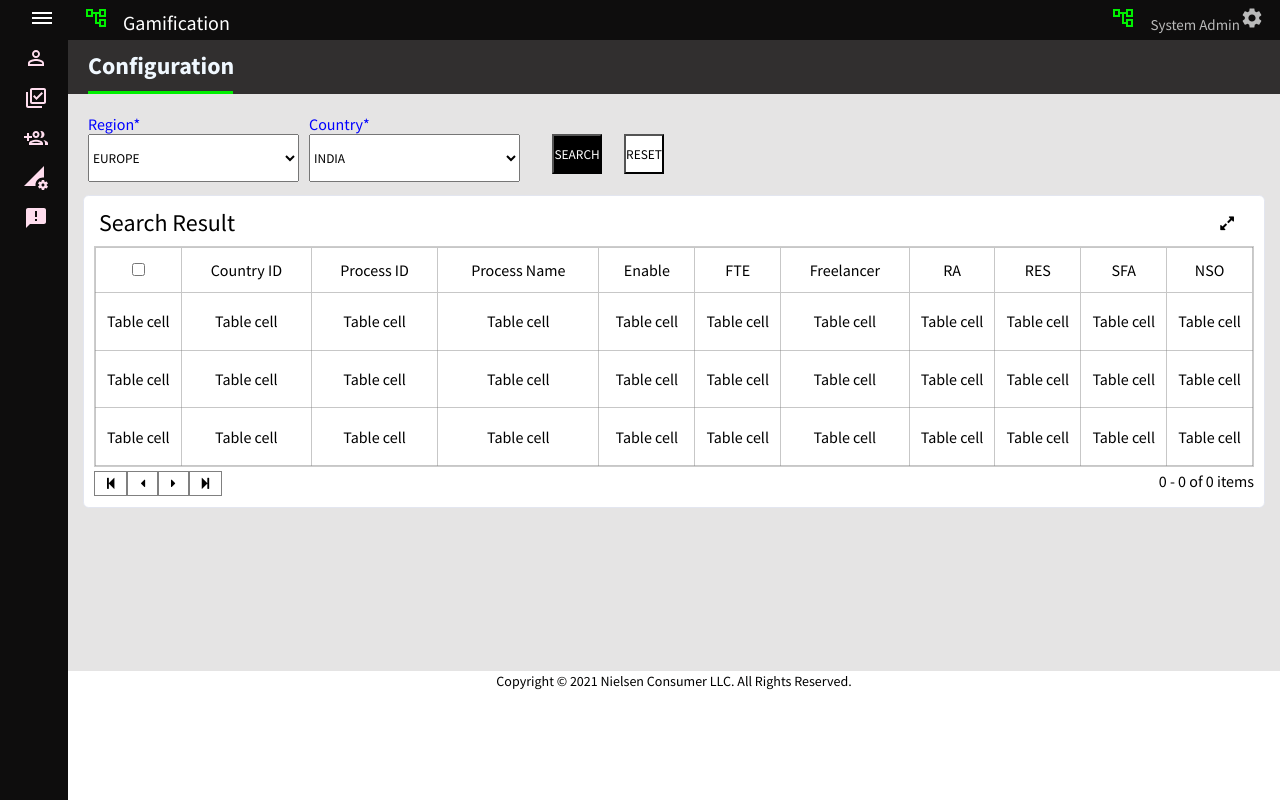
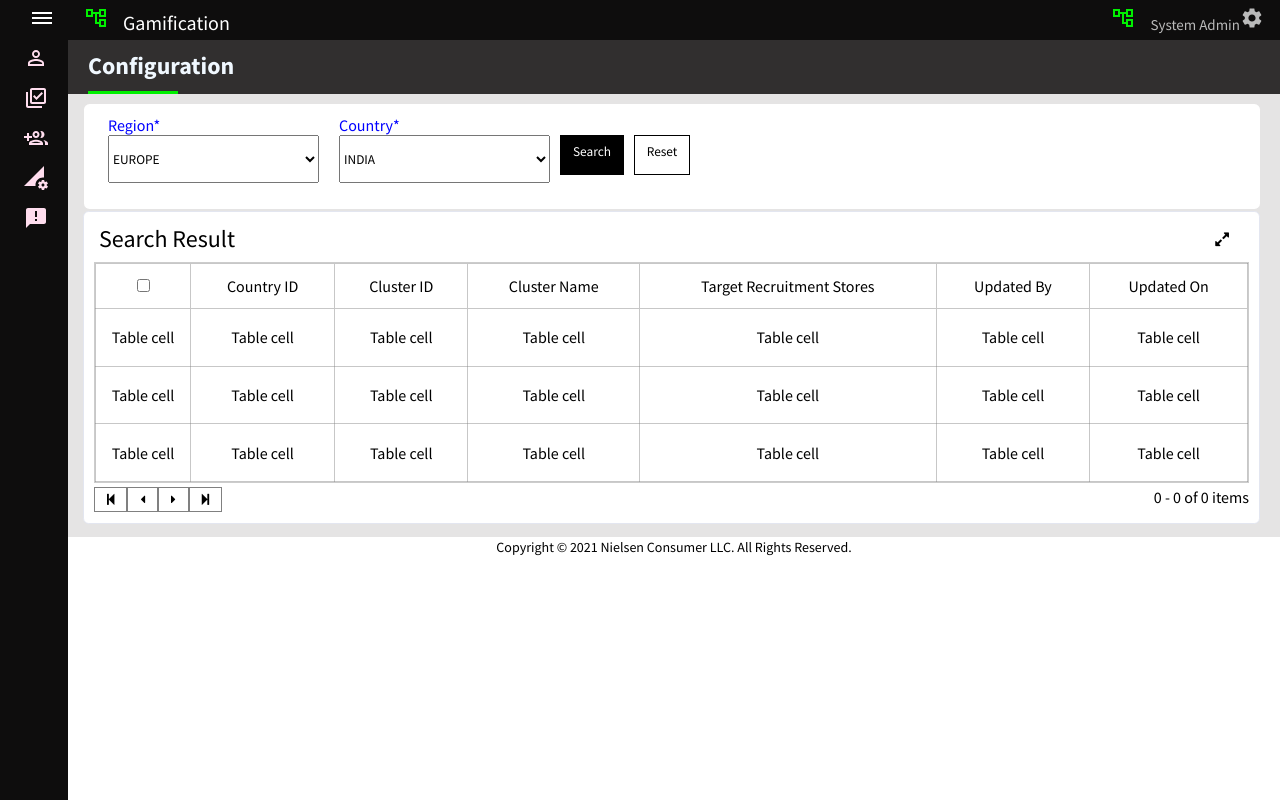
Before and after one commit to anisha2905/Gamification1, a React (Create React App) app: page /configuration in a window 1280 px wide. Built offline with nearby package versions, Linux system fonts and the light colour scheme.

Commit message:
new changes

```diff
--- a/src/pages/Configuration/Configuration.css
+++ b/src/pages/Configuration/Configuration.css
@@ -1,4 +1,4 @@
-.configTitleContainer{
+.clusterTitleContainer{
   background-color: rgb(49, 47, 47);
 box-sizing: 20px;
   color: aliceblue;
@@ -6,56 +6,50 @@ box-sizing: 20px;
   height: 4rem;
 padding: 20px;
 }
-
-.content_1 {
+.configurationcontent{
   float: left;
   margin-top: 10px;
-  margin-left: 10px;
+  margin-left: 16px;
+  padding: 1px 25px 26px 24px;
 }
 
-.div {
+.divnew{
   float: left;
   margin-top: 10px;
-  margin-left: 11px;
+  margin-left: 0px;
+  margin-right: 10px;
 }
-
-.label {
+.label{
   color: blue;
 }
-
-.btn_1 {
+.btn_1{
   background-color: black;
   height: 5vh;
   color: white;
 }
-
-:hover.btn_1 {
+:hover.btn_1{
   background-color: rgb(17, 240, 17);
   color: black;
   cursor: pointer;
 }
-
-.btn_2 {
+.btn_2{
   background-color: white;
   height: 5vh;
 }
-
-:hover.btn_2 {
+:hover.btn_2{
   background-color: rgba(100, 96, 96, 0.151);
   cursor: pointer;
 }
-
-.btn_3 {
+.btn_3{
   height: 5vh;
   color: white;
   background-color: rgba(104, 104, 104, 0.753);
 }
-
-.form-control {
+.btn_3:hover{background-color: #333;}
+.form-control{
   height: 6vh;
   width: 211px;
 }
-
 #root {
   overflow: auto;
   flex-grow: 1;
@@ -107,6 +101,7 @@ Table {
   background-color: #fff;
   padding: 1px 0px;
   margin-top: 13px;
+  ;
 }
 
 .tablediv {
@@ -150,6 +145,7 @@ Table {
   border: none;
   padding: 4px 10px 4px 10px;
   border: 1px solid #00f000;
+  font-size: 16px;
 }
 
 .savebtn:hover {
@@ -171,20 +167,30 @@ table {
   border-collapse: collapse;
 
 }
-.containerfluidnew{
+.containerfluidconfiguration{
   padding-left: 15px;
-  padding-right: 15px;}
-.configTitle{
+  padding-right: 20px;
+margin-top: 117px;}
+.clusterTitle{
   border-bottom: 3px solid #00f000;
-width: 145px;
+width: 90px;
 padding-bottom: 10px;
 }
-.div_1{
-  width: 100%;
-  float: left;
-}
-.div_2{
-  width: 100%;
-  float: left;
-  margin-top: 150px;
-}
+.configurationcontent{background-color: #fff; width: 97%;border-radius: 0.35rem;}
+.btnsearch,.resetbtn,.downloadbtn{padding: 7px 12px 25px 12px;border: 1px solid #000;}
+.k-upload-button input{font: 170px monospace!important;
+  margin: 0;
+  padding: 0;
+  opacity: 0;
+  cursor: pointer;
+  position: absolute;
+  bottom: 0;
+  right: 0;
+  z-index: 1;}
+  .k-upload-button {position: relative;
+    overflow: hidden;
+    direction: ltr;}
+    .k-dropzone{margin-top: 37px;border: 1px solid #c2b6b6;
+      background-color: #f8f9fa;
+      padding: 10px 10px 10px 10px;}
+    .k-dropzone-hint{float: right;margin-top: -21px;color: #666;}
--- a/src/pages/Configuration/Configuration.jsx
+++ b/src/pages/Configuration/Configuration.jsx
@@ -5,13 +5,14 @@ export default function Configuration() {
   return (
     <>
     <div >
-    <div className="configTitleContainer">
+    <div className="clusterTitleContainer">
         <h2 >Configuration</h2>
-        <h3 className="configTitle"/>
+        <h3 className="clusterTitle"/>
         </div>
-        <div className='div_1'>
-          <div className="content_1">
-    <div className="div">
+        <div>
+        <div className=" configurationcontent">
+          <div>
+    <div className="divnew">
       <label className="label">Region* &nbsp;</label><br/>
       <select name="region" className="form-control">
         <option>EUROPE</option>
@@ -30,19 +31,22 @@ export default function Configuration() {
     <select name="country" className="form-control">
       <option>INDIA</option>
     </select>
+    </div>
     &nbsp; &nbsp; &nbsp; &nbsp;
-    </div>
     <div className="div"><br/>
-    <button className="btn_1">SEARCH</button>
-    &nbsp; &nbsp; &nbsp; &nbsp;
+    <button className="btn_1 btnsearch">Search</button>
+    &nbsp; &nbsp;
+    <button className="btn_2 resetbtn" >Reset</button>
+    &nbsp; &nbsp;
 
-    <button className="btn_2">RESET</button>
     &nbsp; &nbsp; &nbsp; &nbsp;
     </div>
     </div>
+
     </div>
-        <div className='div_1'>
-        <div  className='container-fluid containerfluidnew'>
+        </div>
+        <div>
+        <div  className='container-fluid containerfluidconfiguration'>
 
                 <div className="col-lg-12 tablediv">
                     <div>
@@ -50,33 +54,33 @@ export default function Configuration() {
                     <span className="searchhead">Search Result</span>
                     </div>
                     <div  style={{marginTop: "-25px",textAlign: "right"}}>
+
+
+
+
+
 <i className="fa fa-expand"></i>
                 </div>
                 </div>
 
                 <div className="col-lg-12 div1" style={{overflowX:"auto"}}>
-                <table bordered  >
+
+
+
+                <table  bordered  >
                         <thead>
                             <tr>
                             <th><input type="checkbox"/></th>
                             <th>Country ID</th>
-                            <th>Process ID</th>
-                            <th>Process Name</th>
-                            <th>Enable</th>
-                            <th>FTE</th>
-                            <th>Freelancer</th>
-                            <th>RA</th>
-                            <th>RES</th>
-                            <th>SFA</th>
-                            <th>NSO</th>
+                            <th>Cluster ID</th>
+                            <th>Cluster Name</th>
+                            <th>Target Recruitment Stores</th>
+                            <th>Updated By</th>
+                            <th>Updated On</th>
                             </tr>
                         </thead>
                         <tbody>
                         <tr>
-        <td>Table cell</td>
-        <td>Table cell</td>
-        <td>Table cell</td>
-        <td>Table cell</td>
         <td>Table cell</td>
         <td>Table cell</td>
         <td>Table cell</td>
@@ -93,16 +97,8 @@ export default function Configuration() {
         <td>Table cell</td>
         <td>Table cell</td>
         <td>Table cell</td>
-        <td>Table cell</td>
-        <td>Table cell</td>
-        <td>Table cell</td>
-        <td>Table cell</td>
         </tr>
  <tr>
-        <td>Table cell</td>
-        <td>Table cell</td>
-        <td>Table cell</td>
-        <td>Table cell</td>
         <td>Table cell</td>
         <td>Table cell</td>
         <td>Table cell</td>
@@ -131,12 +127,10 @@ export default function Configuration() {
                 </div>
 
             </div>
-
+            <div><p className="nielsen-footer">Copyright © 2021 Nielsen Consumer LLC. All Rights Reserved.</p></div>
 
         </div>
-
 </div>
-<div className='div_2'><p className="nielsen-footer">Copyright © 2021 Nielsen Consumer LLC. All Rights Reserved.</p></div>
 </>
   )
 }
```
Lines whose indentation alone changed are shown as unchanged.
